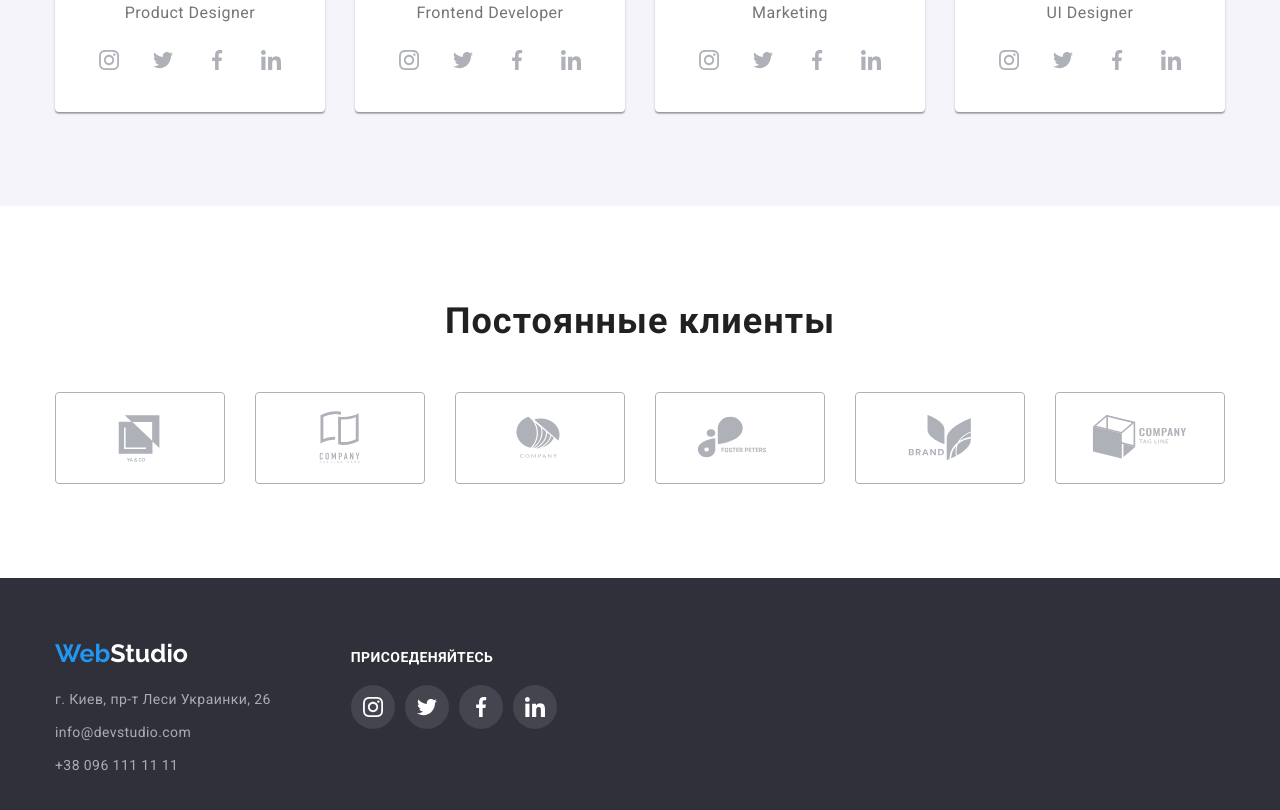
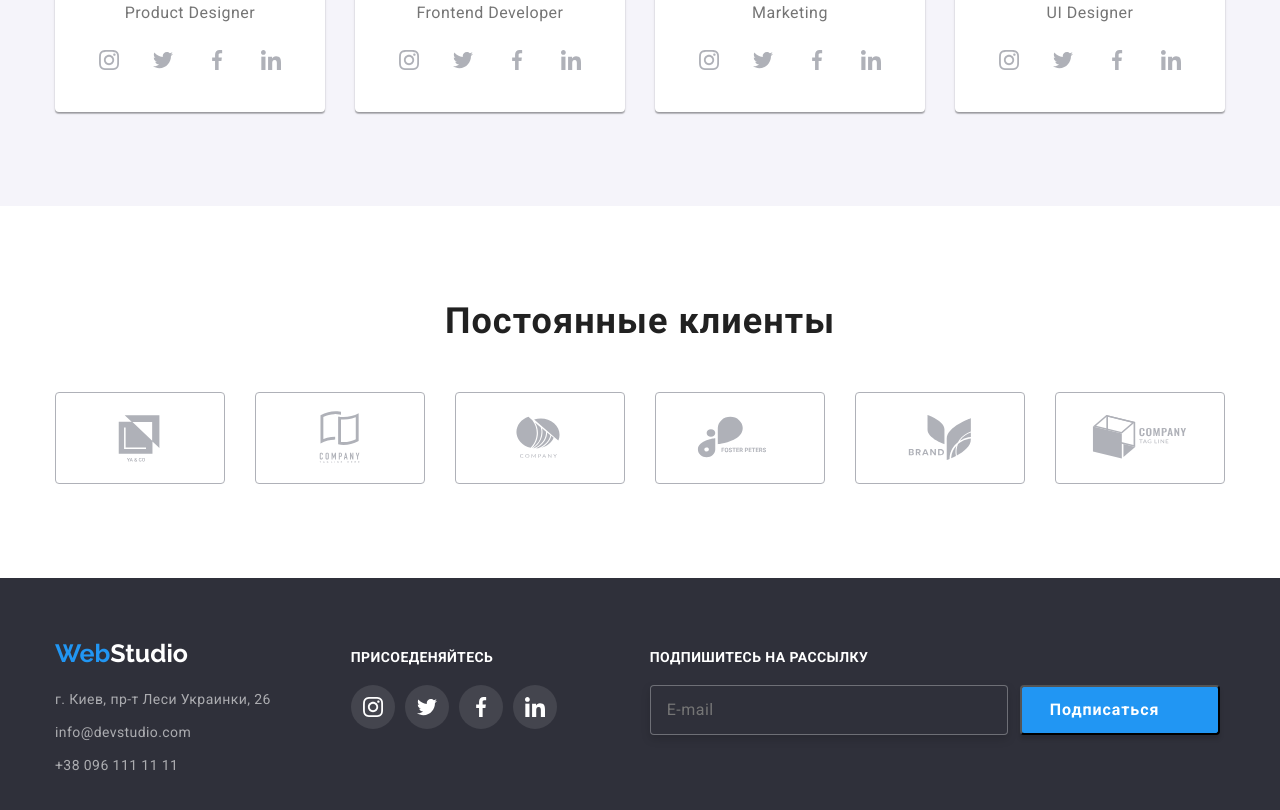
Before and after one commit to Finkons/goit-markup-hw-05, a plain HTML site: page index.html in a window 1280 px wide. Shown: the part 2102-2912 px from the top of the page. Drawn offline with Linux system fonts and the light colour scheme.

Commit message:
добавляет свг

```diff
--- a/CSS/styles.css
+++ b/CSS/styles.css
@@ -439,7 +439,9 @@ address {
 .social-box {
   margin-left: 80px;
 }
-
+.footer-form-box {
+  margin-left: 93px;
+}
 .social-title {
   font-weight: bold;
   font-size: 14px;
@@ -503,6 +505,47 @@ address {
 .footer-social-link:hover,
 .footer-social-link:focus {
   background-color: var(--accent-color);
+}
+/* -----------------------------footer form------------------------------ */
+.footer-form {
+  display: flex;
+}
+
+.footer-form input {
+  width: 358px;
+  height: 50px;
+  outline: 1px;
+  border: 1px solid rgba(255, 255, 255, 0.3);
+  box-sizing: border-box;
+  filter: drop-shadow(0px 4px 4px rgba(0, 0, 0, 0.15));
+  border-radius: 4px;
+  background: #2f303a;
+  padding-left: 16px;
+  font-size: 16px;
+  line-height: 1.25;
+  align-items: center;
+  letter-spacing: 0.03em;
+
+  color: rgba(255, 255, 255, 0.6);
+}
+.footer-form button {
+  display: flex;
+  justify-content: space-between;
+  align-items: center;
+  padding-left: 28px;
+  padding-right: 28px;
+  width: 200px;
+  height: 50px;
+  margin-left: 12px;
+  background: #2196f3;
+  box-shadow: 0px 4px 4px rgba(0, 0, 0, 0.15);
+  border-radius: 4px;
+  font-weight: bold;
+  font-size: 16px;
+  line-height: 1.87;
+  letter-spacing: 0.06em;
+
+  color: var(--primary-color-white);
 }
 
 /* ------------------------------portfolio-------------------------------- */
--- a/index.html
+++ b/index.html
@@ -391,6 +391,17 @@
             </li>
           </ul>
         </div>
+        <div class="footer-form-box">
+          <h2 class="social-title">Подпишитесь на рассылку</h2>
+          <form class="footer-form" js-speaker-form>
+              <input type="email" name="mail" placeholder="E-mail" />
+            <button type="submit" class="footer-btn button">Подписаться
+              <svg class="icon-btn" width="24" height="24">
+                <use href="./images/svg/icons.svg#icon-icon-send"></use>
+              </svg>
+            </button>
+          </form>
+
       </section>
     </footer>
     <!-- modal -->
@@ -404,5 +415,8 @@
       </div>
     </div>
     <script src="./js/modal.js"></script>
+    <script>
+
+    </script>
   </body>
 </html>
--- a/js/modal.js
+++ b/js/modal.js
@@ -10,3 +10,17 @@ const refs = {
     function toggleModal() {
         refs.backdrop.classList.toggle("is-hidden");
     }
+
+    (() => {
+        document
+        .querySelector('.js-speaker-form')
+        .addEventListener('submit', e => {
+            e.preventDefault();
+
+            new FormData(e.currentTarget).forEach((value, name) =>
+            console.log(`${name}: ${value}`),
+            );
+
+            e.currentTarget.reset();
+        });
+    })();
```
Also changed, not shown: portfolio.html (+10 -0 lines), images/svg/icons.svg, 2 other files.
